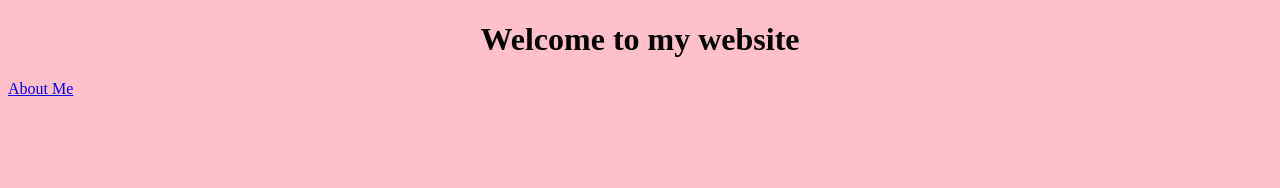
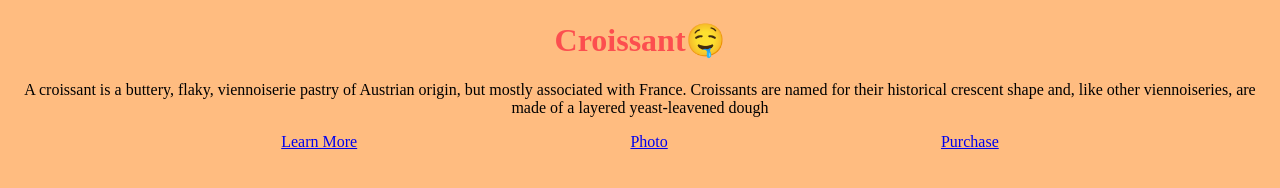
Before and after one commit to RoraSPowell/multipe-pages-static-website, a plain HTML site: page index.html in a window 1280 px wide. Drawn offline with Linux system fonts and the light colour scheme.

Commit message:
Adjusted for Croissant Theme

```diff
--- a/index.html
+++ b/index.html
@@ -5,10 +5,20 @@
     <meta http-equiv="X-UA-Compatible" content="IE=edge" />
     <meta name="viewport" content="width=device-width, initial-scale=1.0" />
     <link rel="stylesheet" href="/src/styles.css" />
-    <title>Homepage</title>
+    <title>Croissant</title>
   </head>
   <body>
-    <h1>Welcome to my website</h1>
-    <a href="/about.html">About Me</a>
+    <h1>Croissant🤤</h1>
+    <p>
+      A croissant is a buttery, flaky, viennoiserie pastry of Austrian origin,
+      but mostly associated with France. Croissants are named for their
+      historical crescent shape and, like other viennoiseries, are made of a
+      layered yeast-leavened dough
+    </p>
+    <div class="links">
+      <a href="/learn.html">Learn More</a>
+      <a href="/photo.html">Photo</a>
+      <a href="/purchase.html">Purchase</a>
+    </div>
   </body>
 </html>
--- a/src/styles.css
+++ b/src/styles.css
@@ -1,7 +1,22 @@
 body {
-  background: pink;
+  background: #ffbc80;
 }
 
 h1 {
   text-align: center;
+  color: #fc4f4f;
 }
+p {
+  text-align: center;
+}
+
+.links {
+  display: flex;
+  justify-content: space-evenly;
+}
+
+.croissant-photo {
+  display: flex;
+  justify-content: center;
+  margin-top: 100px;
+}
```
Also changed, not shown: learn.html (renamed from about.html, +9 -3 lines), photo.html (added, +21 -0 lines), purchase.html (added, +19 -0 lines).
